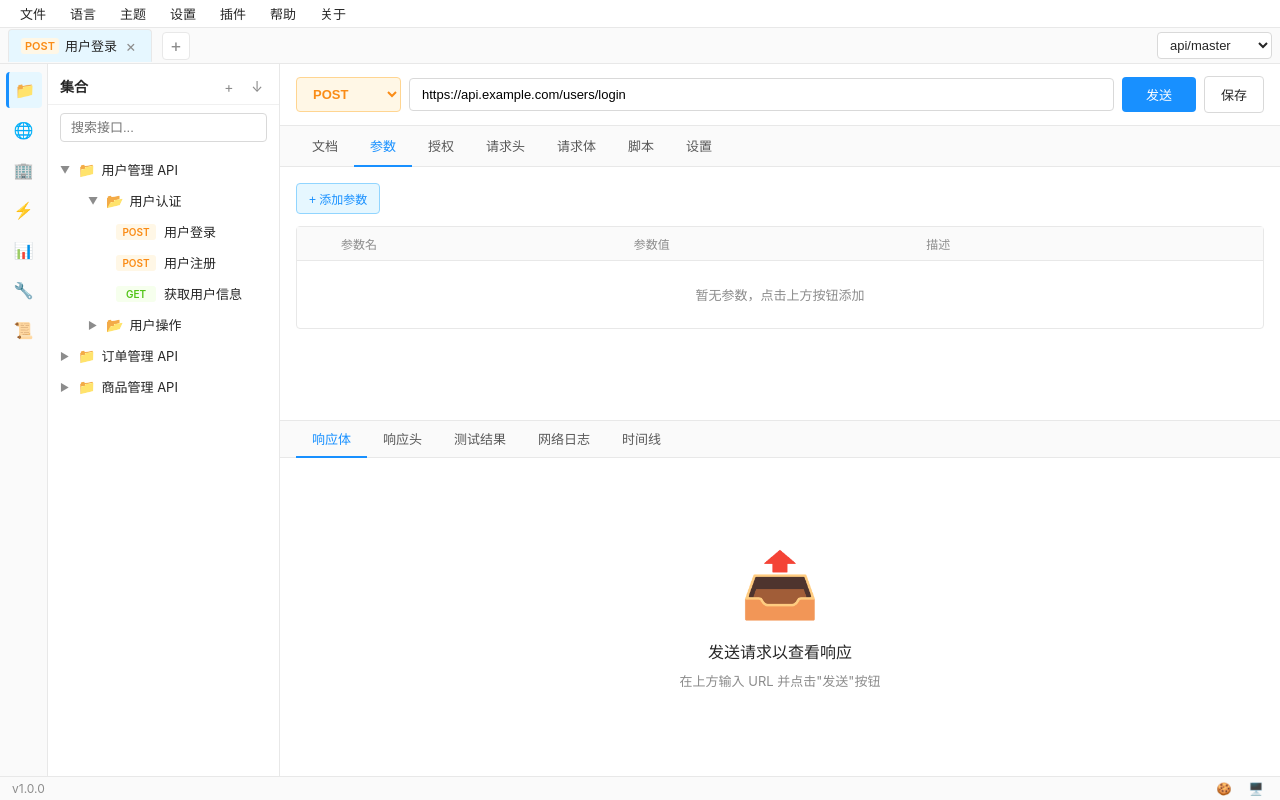
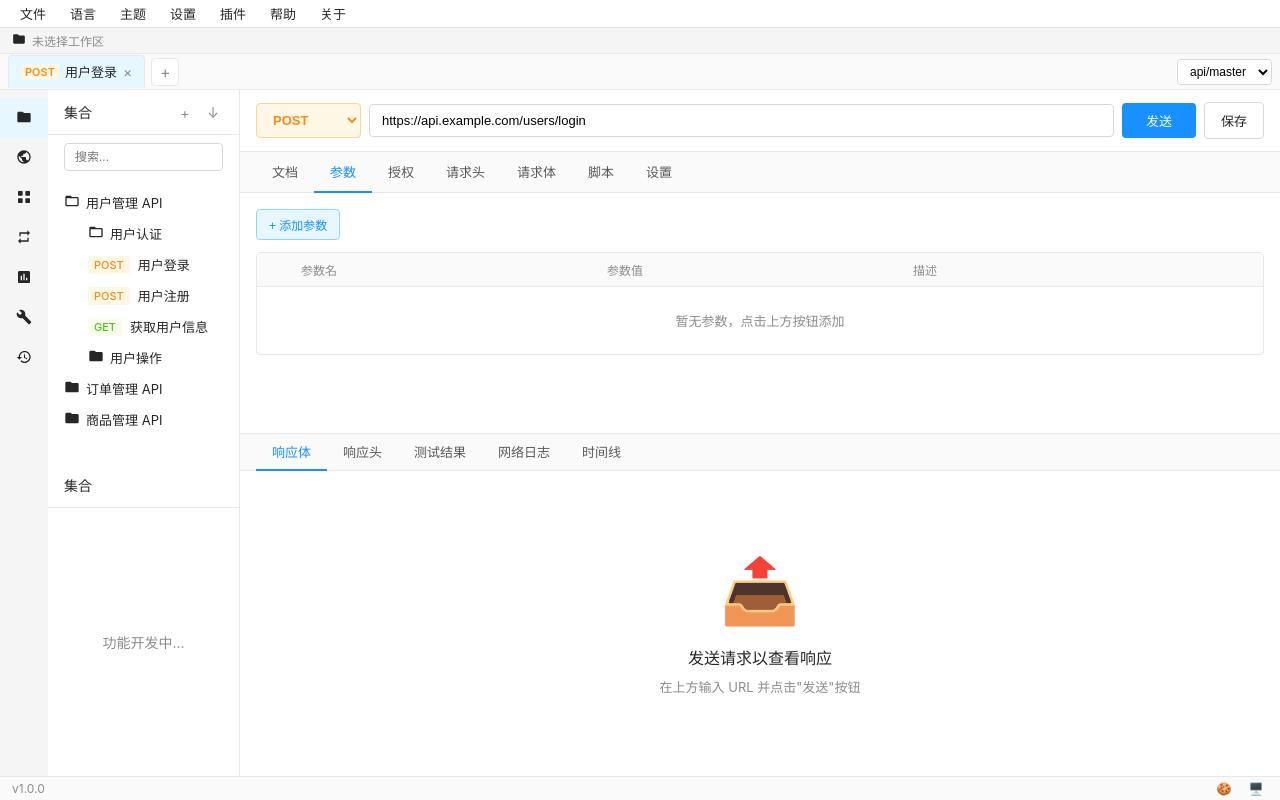
Before and after one commit to zhangwenlincn/fm-tester, a Vue app: page / in a window 1280 px wide. Built offline with nearby package versions, Linux system fonts and the light colour scheme.

Commit message:
feat: 集成工作区功能到界面
- Sidebar: 工作区面板显示列表、切换、新建、删除
- TabsBar: 标签栏上方显示当前工作区名称
- App: 启动时加载最近工作区、创建后刷新列表
- 禁用浏览器右键菜单
- 统一图标风格

```diff
--- a/src/App.vue
+++ b/src/App.vue
@@ -1,11 +1,19 @@
 <script setup>
-import { ref, reactive } from 'vue'
+import { ref, reactive, onMounted } from 'vue'
+import { invoke } from '@tauri-apps/api/core'
 import MenuBar from './components/MenuBar.vue'
 import TabsBar from './components/TabsBar.vue'
 import Sidebar from './components/Sidebar.vue'
 import RequestPanel from './components/RequestPanel.vue'
 import ResponsePanel from './components/ResponsePanel.vue'
 import StatusBar from './components/StatusBar.vue'
+import WorkspaceDialog from './components/WorkspaceDialog.vue'
+
+// 工作区数据
+const currentWorkspace = ref(null)
+const showWorkspaceDialog = ref(false)
+const workspaceDialogMode = ref('create')
+const sidebarRef = ref(null)
 
 // 标签页数据
 const tabs = ref([
@@ -28,6 +36,52 @@ const currentRequest = reactive({
 // 响应数据
 const response = ref(null)
 const loading = ref(false)
+
+// 禁用右键菜单
+onMounted(() => {
+  document.addEventListener('contextmenu', (e) => {
+    e.preventDefault()
+  })
+
+  // 加载最近打开的工作区
+  loadLastWorkspace()
+})
+
+// 加载最近工作区
+const loadLastWorkspace = async () => {
+  try {
+    const workspace = await invoke('get_last_workspace')
+    if (workspace) {
+      currentWorkspace.value = workspace
+    }
+  } catch (e) {
+    console.error('加载工作区失败:', e)
+  }
+}
+
+// 创建工作区
+const openCreateWorkspace = () => {
+  workspaceDialogMode.value = 'create'
+  showWorkspaceDialog.value = true
+}
+
+// 工作区创建完成
+const onWorkspaceCreated = (workspace) => {
+  currentWorkspace.value = workspace
+  showWorkspaceDialog.value = false
+  // 刷新侧边栏工作区列表
+  sidebarRef.value?.loadWorkspaces()
+}
+
+// 工作区切换（来自 Sidebar）
+const onSwitchWorkspace = (workspace) => {
+  currentWorkspace.value = workspace
+}
+
+// 关闭对话框
+const closeWorkspaceDialog = () => {
+  showWorkspaceDialog.value = false
+}
 
 // 添加标签页
 const addTab = () => {
@@ -146,6 +200,7 @@ const saveRequest = (request) => {
       <TabsBar
         :tabs="tabs"
         :active-tab="activeTab"
+        :workspace="currentWorkspace"
         @update:active-tab="activeTab = $event"
         @add-tab="addTab"
         @close-tab="closeTab"
@@ -155,7 +210,13 @@ const saveRequest = (request) => {
     <!-- 主内容区 -->
     <div class="main-area">
       <!-- 左侧导航 -->
-      <Sidebar @select-api="selectApi" />
+      <Sidebar
+        ref="sidebarRef"
+        :workspace="currentWorkspace"
+        @select-api="selectApi"
+        @switch-workspace="onSwitchWorkspace"
+        @create-workspace="openCreateWorkspace"
+      />
 
       <!-- 中间内容区 -->
       <div class="content-area">
@@ -181,6 +242,14 @@ const saveRequest = (request) => {
 
     <!-- 底部状态栏 -->
     <StatusBar />
+
+    <!-- 工作区对话框 -->
+    <WorkspaceDialog
+      :visible="showWorkspaceDialog"
+      :mode="workspaceDialogMode"
+      @close="closeWorkspaceDialog"
+      @created="onWorkspaceCreated"
+    />
   </div>
 </template>
 
--- a/src/components/ResponsePanel.vue
+++ b/src/components/ResponsePanel.vue
@@ -1,5 +1,6 @@
 <script setup>
 import { ref, computed } from 'vue'
+import Icon from './Icon.vue'
 
 const props = defineProps({
   response: {
@@ -142,7 +143,7 @@ const formatTime = (ms) => {
 
       <!-- 其他标签页 -->
       <div v-else class="placeholder-content">
-        <span class="placeholder-icon">📊</span>
+        <span class="placeholder-icon"><Icon name="performance" :size="32" /></span>
         <p>{{ tabs.find(t => t.key === activeTab)?.name }}</p>
         <p class="placeholder-hint">此功能正在开发中...</p>
       </div>
--- a/src/components/Sidebar.vue
+++ b/src/components/Sidebar.vue
@@ -1,14 +1,16 @@
 <script setup>
-import { ref } from 'vue'
+import { ref, onMounted, watch } from 'vue'
+import { invoke } from '@tauri-apps/api/core'
+import Icon from './Icon.vue'
 
 const navItems = [
-  { icon: '📁', name: '集合', active: true },
-  { icon: '🌐', name: '环境' },
-  { icon: '🏢', name: '工作区' },
-  { icon: '⚡', name: '功能' },
-  { icon: '📊', name: '性能' },
-  { icon: '🔧', name: '工具箱' },
-  { icon: '📜', name: '历史' }
+  { icon: 'collection', name: '集合', key: 'collection' },
+  { icon: 'environment', name: '环境', key: 'environment' },
+  { icon: 'workspace', name: '工作区', key: 'workspace' },
+  { icon: 'function', name: '功能', key: 'function' },
+  { icon: 'performance', name: '性能', key: 'performance' },
+  { icon: 'toolbox', name: '工具箱', key: 'toolbox' },
+  { icon: 'history', name: '历史', key: 'history' }
 ]
 
 const collections = ref([
@@ -58,28 +60,106 @@ const collections = ref([
   }
 ])
 
+// 工作区列表
+const workspaces = ref([])
+const currentWorkspace = ref(null)
 const activeNav = ref(0)
 const selectedApi = ref(null)
 const searchQuery = ref('')
 
-const emit = defineEmits(['selectApi'])
+const emit = defineEmits(['selectApi', 'switchWorkspace', 'createWorkspace'])
 
-const selectNav = (index) => {
+// 获取当前导航项
+const currentNavItem = () => navItems[activeNav.value]
+
+// 选择导航项
+const selectNav = async (index) => {
   activeNav.value = index
+
+  // 切换到工作区时加载工作区列表
+  if (navItems[index].key === 'workspace') {
+    await loadWorkspaces()
+  }
 }
 
+// 加载工作区列表
+const loadWorkspaces = async () => {
+  try {
+    workspaces.value = await invoke('get_workspaces')
+  } catch (e) {
+    console.error('加载工作区失败:', e)
+  }
+}
+
+// 切换工作区
+const switchWorkspace = async (workspace) => {
+  try {
+    const ws = await invoke('switch_workspace', { id: workspace.id })
+    currentWorkspace.value = ws
+    emit('switchWorkspace', ws)
+  } catch (e) {
+    console.error('切换工作区失败:', e)
+  }
+}
+
+// 新建工作区
+const createWorkspace = () => {
+  emit('createWorkspace')
+}
+
+// 删除工作区
+const deleteWorkspace = async (ws) => {
+  try {
+    await invoke('delete_workspace', { id: ws.id })
+
+    // 刷新列表
+    await loadWorkspaces()
+
+    // 如果删除的是当前工作区，清空当前工作区
+    if (currentWorkspace.value?.id === ws.id) {
+      currentWorkspace.value = null
+      emit('switchWorkspace', null)
+    }
+  } catch (e) {
+    console.error('删除工作区失败:', e)
+  }
+}
+
+// 暴露方法给父组件
+defineExpose({
+  loadWorkspaces
+})
+
+// 展开/折叠文件夹
 const toggleFolder = (item) => {
   item.expanded = !item.expanded
 }
 
-const selectApi = (api) => {
+// 选择 API
+const selectApiItem = (api) => {
   selectedApi.value = api.id
   emit('selectApi', api)
 }
 
+// 获取 HTTP 方法样式类
 const getMethodClass = (method) => {
   return method?.toLowerCase() || ''
 }
+
+// 接收父组件传入的当前工作区
+const props = defineProps({
+  workspace: Object
+})
+
+watch(() => props.workspace, (ws) => {
+  if (ws) {
+    currentWorkspace.value = ws
+  }
+})
+
+onMounted(async () => {
+  await loadWorkspaces()
+})
 </script>
 
 <template>
@@ -94,12 +174,14 @@ const getMethodClass = (method) => {
         :title="item.name"
         @click="selectNav(index)"
       >
-        <span class="nav-icon">{{ item.icon }}</span>
+        <span class="nav-icon"><Icon :name="item.icon" /></span>
       </div>
     </div>
 
-    <!-- 集合列表 -->
+    <!-- 面板内容 -->
     <div class="collection-panel">
+      <!-- 集合面板 -->
+      <template v-if="currentNavItem().key === 'collection'">
         <div class="panel-header">
           <span class="panel-title">集合</span>
           <div class="panel-actions">
@@ -112,66 +194,134 @@ const getMethodClass = (method) => {
           <input
             v-model="searchQuery"
             type="text"
-          placeholder="搜索接口..."
+            placeholder="搜索..."
             class="search-input"
           />
         </div>
 
-      <div class="collection-tree">
+        <!-- 树形列表 -->
+        <div class="tree-list">
           <template v-for="item in collections" :key="item.id">
+            <!-- 文件夹 -->
             <div
               class="tree-folder"
-            :class="{ expanded: item.expanded }"
+              @click="toggleFolder(item)"
             >
-            <div class="folder-header" @click="toggleFolder(item)">
-              <span class="folder-arrow">{{ item.expanded ? '▼' : '▶' }}</span>
-              <span class="folder-icon">📁</span>
+              <span class="folder-icon"><Icon :name="item.expanded ? 'folder-open' : 'folder'" /></span>
               <span class="folder-name">{{ item.name }}</span>
             </div>
 
-            <div v-if="item.expanded" class="folder-children">
+            <!-- 子项 -->
+            <div v-if="item.expanded && item.children" class="tree-children">
               <template v-for="child in item.children" :key="child.id">
                 <!-- 子文件夹 -->
                 <div
                   v-if="child.children"
                   class="tree-folder sub-folder"
-                  :class="{ expanded: child.expanded }"
+                  @click="toggleFolder(child)"
                 >
-                  <div class="folder-header" @click="toggleFolder(child)">
-                    <span class="folder-arrow">{{ child.expanded ? '▼' : '▶' }}</span>
-                    <span class="folder-icon">📂</span>
+                  <span class="folder-icon"><Icon :name="child.expanded ? 'folder-open' : 'folder'" /></span>
                   <span class="folder-name">{{ child.name }}</span>
                 </div>
 
-                  <div v-if="child.expanded" class="folder-children">
+                <!-- API 项 -->
+                <template v-if="child.expanded && child.children">
                   <div
                     v-for="api in child.children"
                     :key="api.id"
-                      class="api-item"
+                    class="tree-item"
                     :class="{ selected: selectedApi === api.id }"
-                      @click="selectApi(api)"
+                    @click="selectApiItem(api)"
                   >
                     <span class="method-tag" :class="getMethodClass(api.method)">{{ api.method }}</span>
-                      <span class="api-name">{{ api.name }}</span>
+                    <span class="item-name">{{ api.name }}</span>
+                  </div>
+                </template>
+
+                <!-- 直接 API 项（无子文件夹） -->
+                <div
+                  v-if="!child.children"
+                  class="tree-item"
+                  :class="{ selected: selectedApi === child.id }"
+                  @click="selectApiItem(child)"
+                >
+                  <span class="method-tag" :class="getMethodClass(child.method)">{{ child.method }}</span>
+                  <span class="item-name">{{ child.name }}</span>
+                </div>
+              </template>
+            </div>
+
+            <!-- 直接 API 项（无子文件夹） -->
+            <div v-if="item.expanded && !item.children" class="tree-children">
+              <div
+                v-for="api in item"
+                :key="api.id"
+                class="tree-item"
+                :class="{ selected: selectedApi === api.id }"
+                @click="selectApiItem(api)"
+              >
+                <span class="method-tag" :class="getMethodClass(api.method)">{{ api.method }}</span>
+                <span class="item-name">{{ api.name }}</span>
+              </div>
+            </div>
+          </template>
+        </div>
+      </template>
+
+      <!-- 工作区面板 -->
+      <template v-if="currentNavItem().key === 'workspace'">
+        <div class="panel-header">
+          <span class="panel-title">工作区</span>
+          <div class="panel-actions">
+            <span class="action-btn" title="新建工作区" @click="createWorkspace">+</span>
+          </div>
+        </div>
+
+        <!-- 当前工作区 -->
+        <div class="current-workspace" v-if="currentWorkspace">
+          <div class="ws-current-header">当前工作区</div>
+          <div class="ws-current-item">
+            <span class="ws-icon"><Icon name="ws" /></span>
+            <div class="ws-info">
+              <span class="ws-name">{{ currentWorkspace.name }}</span>
+              <span class="ws-path">{{ currentWorkspace.path }}</span>
             </div>
           </div>
         </div>
 
-                <!-- 直接的 API 项 -->
+        <!-- 工作区列表 -->
+        <div class="workspace-list">
+          <div class="ws-list-header">所有工作区</div>
           <div
-                  v-else
-                  class="api-item"
-                  :class="{ selected: selectedApi === child.id }"
-                  @click="selectApi(child)"
+            v-for="ws in workspaces"
+            :key="ws.id"
+            class="ws-item"
+            :class="{ active: currentWorkspace?.id === ws.id }"
           >
-                  <span class="method-tag" :class="getMethodClass(child.method)">{{ child.method }}</span>
-                  <span class="api-name">{{ child.name }}</span>
+            <span class="ws-icon" @click="switchWorkspace(ws)"><Icon name="ws" /></span>
+            <div class="ws-info" @click="switchWorkspace(ws)">
+              <span class="ws-name">{{ ws.name }}</span>
+              <span class="ws-desc">{{ ws.description || '无描述' }}</span>
+              <span class="ws-time">最后打开: {{ ws.last_opened }}</span>
             </div>
-              </template>
+            <span class="ws-delete" @click="deleteWorkspace(ws)" title="删除工作区">×</span>
+          </div>
+
+          <div v-if="workspaces.length === 0" class="ws-empty">
+            暂无工作区，点击上方 + 创建
           </div>
         </div>
       </template>
+
+      <!-- 其他面板（占位） -->
+      <template v-else>
+        <div class="panel-header">
+          <span class="panel-title">{{ currentNavItem().name }}</span>
         </div>
+        <div class="empty-panel">
+          功能开发中...
+        </div>
+      </template>
     </div>
   </div>
 </template>
@@ -179,44 +329,37 @@ const getMethodClass = (method) => {
 <style scoped>
 .sidebar {
   display: flex;
-  width: 280px;
-  height: 100%;
+  width: 240px;
   background: #ffffff;
   border-right: 1px solid #e8e8e8;
 }
 
 .icon-nav {
   width: 48px;
-  background: #fafafa;
-  border-right: 1px solid #e8e8e8;
+  background: #f5f5f5;
   display: flex;
   flex-direction: column;
-  align-items: center;
   padding: 8px 0;
 }
 
 .nav-item {
-  width: 36px;
-  height: 36px;
   display: flex;
   align-items: center;
   justify-content: center;
+  height: 40px;
   cursor: pointer;
-  border-radius: 4px;
-  margin-bottom: 4px;
 }
 
 .nav-item:hover {
-  background: #e6f7ff;
+  background: #e8e8e8;
 }
 
 .nav-item.active {
   background: #e6f7ff;
-  border-left: 3px solid #1890ff;
 }
 
 .nav-icon {
-  font-size: 16px;
+  font-size: 18px;
 }
 
 .collection-panel {
@@ -228,15 +371,15 @@ const getMethodClass = (method) => {
 
 .panel-header {
   display: flex;
+  justify-content: space-between;
   align-items: center;
-  justify-content: space-between;
-  padding: 12px 12px 8px;
-  border-bottom: 1px solid #f0f0f0;
+  padding: 12px 16px;
+  border-bottom: 1px solid #e8e8e8;
 }
 
 .panel-title {
   font-size: 14px;
-  font-weight: 600;
+  font-weight: 500;
   color: #262626;
 }
 
@@ -253,7 +396,6 @@ const getMethodClass = (method) => {
   justify-content: center;
   cursor: pointer;
   color: #8c8c8c;
-  font-size: 14px;
 }
 
 .action-btn:hover {
@@ -261,15 +403,15 @@ const getMethodClass = (method) => {
 }
 
 .search-box {
-  padding: 8px 12px;
+  padding: 8px 16px;
 }
 
 .search-input {
   width: 100%;
   padding: 6px 10px;
-  font-size: 13px;
   border: 1px solid #d9d9d9;
   border-radius: 4px;
+  font-size: 12px;
   outline: none;
 }
 
@@ -277,105 +419,204 @@ const getMethodClass = (method) => {
   border-color: #1890ff;
 }
 
-.collection-tree {
+.tree-list {
   flex: 1;
   overflow-y: auto;
-  padding: 4px 0;
+  padding: 8px 0;
 }
 
 .tree-folder {
-  user-select: none;
+  display: flex;
+  align-items: center;
+  padding: 6px 16px;
+  cursor: pointer;
 }
 
-.folder-header {
-  display: flex;
-  align-items: center;
-  padding: 6px 12px;
-  cursor: pointer;
-  gap: 6px;
-}
-
-.folder-header:hover {
+.tree-folder:hover {
   background: #f5f5f5;
 }
 
-.folder-arrow {
-  font-size: 10px;
-  color: #8c8c8c;
-  width: 12px;
+.sub-folder {
+  padding-left: 32px;
 }
 
 .folder-icon {
   font-size: 14px;
+  margin-right: 6px;
 }
 
 .folder-name {
   font-size: 13px;
   color: #262626;
-  flex: 1;
-  overflow: hidden;
-  text-overflow: ellipsis;
-  white-space: nowrap;
 }
 
-.folder-children {
-  padding-left: 16px;
+.tree-children {
+  padding-left: 8px;
 }
 
-.sub-folder .folder-header {
-  padding-left: 24px;
+.tree-item {
+  display: flex;
+  align-items: center;
+  padding: 6px 16px 6px 32px;
+  cursor: pointer;
 }
 
-.api-item {
-  display: flex;
-  align-items: center;
-  padding: 6px 12px 6px 36px;
-  cursor: pointer;
-  gap: 8px;
-}
-
-.api-item:hover {
+.tree-item:hover {
   background: #f5f5f5;
 }
 
-.api-item.selected {
+.tree-item.selected {
   background: #e6f7ff;
 }
 
 .method-tag {
-  font-size: 10px;
-  font-weight: 600;
+  font-size: 11px;
+  font-weight: 500;
   padding: 2px 6px;
   border-radius: 3px;
-  min-width: 40px;
-  text-align: center;
+  margin-right: 8px;
+}
+
+.method-tag.post {
+  background: #fff7e6;
+  color: #fa8c16;
 }
 
 .method-tag.get {
+  background: #f6ffed;
   color: #52c416;
-  background: #f6ffed;
-}
-
-.method-tag.post {
-  color: #fa8c16;
-  background: #fff7e6;
 }
 
 .method-tag.put {
+  background: #e6f7ff;
   color: #1890ff;
-  background: #e6f7ff;
 }
 
 .method-tag.delete {
+  background: #fff1f0;
   color: #f5222d;
-  background: #fff1f0;
 }
 
-.api-name {
+.item-name {
   font-size: 13px;
   color: #262626;
-  overflow: hidden;
-  text-overflow: ellipsis;
-  white-space: nowrap;
+}
+
+/* 工作区样式 */
+.current-workspace {
+  padding: 16px;
+  border-bottom: 1px solid #e8e8e8;
+}
+
+.ws-current-header {
+  font-size: 12px;
+  color: #8c8c8c;
+  margin-bottom: 8px;
+}
+
+.ws-current-item {
+  display: flex;
+  align-items: flex-start;
+  gap: 8px;
+  padding: 8px;
+  background: #e6f7ff;
+  border-radius: 4px;
+}
+
+.workspace-list {
+  flex: 1;
+  overflow-y: auto;
+  padding: 16px;
+}
+
+.ws-list-header {
+  font-size: 12px;
+  color: #8c8c8c;
+  margin-bottom: 8px;
+}
+
+.ws-item {
+  display: flex;
+  align-items: flex-start;
+  gap: 8px;
+  padding: 10px;
+  margin-bottom: 8px;
+  border-radius: 4px;
+  border: 1px solid #e8e8e8;
+}
+
+.ws-icon, .ws-info {
+  cursor: pointer;
+}
+
+.ws-item:hover {
+  background: #f5f5f5;
+}
+
+.ws-item.active {
+  background: #e6f7ff;
+  border-color: #1890ff;
+}
+
+.ws-icon {
+  font-size: 16px;
+}
+
+.ws-info {
+  display: flex;
+  flex-direction: column;
+  flex: 1;
+}
+
+.ws-name {
+  font-size: 14px;
+  font-weight: 500;
+  color: #262626;
+}
+
+.ws-path {
+  font-size: 12px;
+  color: #8c8c8c;
+}
+
+.ws-desc {
+  font-size: 12px;
+  color: #8c8c8c;
+}
+
+.ws-time {
+  font-size: 11px;
+  color: #bfbfbf;
+}
+
+.ws-delete {
+  font-size: 16px;
+  color: #bfbfbf;
+  cursor: pointer;
+  padding: 4px;
+  opacity: 0;
+  transition: opacity 0.2s;
+}
+
+.ws-item:hover .ws-delete {
+  opacity: 1;
+}
+
+.ws-delete:hover {
+  color: #f5222d;
+}
+
+.ws-empty {
+  text-align: center;
+  color: #8c8c8c;
+  padding: 20px;
+}
+
+.empty-panel {
+  flex: 1;
+  display: flex;
+  align-items: center;
+  justify-content: center;
+  color: #8c8c8c;
 }
 </style>
--- a/src/components/TabsBar.vue
+++ b/src/components/TabsBar.vue
@@ -1,5 +1,6 @@
 <script setup>
 import { ref } from 'vue'
+import Icon from './Icon.vue'
 
 const props = defineProps({
   tabs: {
@@ -9,6 +10,10 @@ const props = defineProps({
   activeTab: {
     type: Number,
     default: 0
+  },
+  workspace: {
+    type: Object,
+    default: null
   }
 })
 
@@ -29,6 +34,20 @@ const closeTab = (index, event) => {
 </script>
 
 <template>
+  <div class="tabs-wrapper">
+    <!-- 工作区显示栏 -->
+    <div class="workspace-bar">
+      <div class="workspace-info" v-if="workspace">
+        <span class="ws-icon"><Icon name="ws" :size="14" /></span>
+        <span class="ws-name">{{ workspace.name }}</span>
+      </div>
+      <div class="workspace-info no-workspace" v-else>
+        <span class="ws-icon"><Icon name="ws" :size="14" /></span>
+        <span class="ws-name">未选择工作区</span>
+      </div>
+    </div>
+
+    <!-- 标签栏 -->
     <div class="tabs-bar">
       <div class="tabs-container">
         <div
@@ -55,9 +74,44 @@ const closeTab = (index, event) => {
         </select>
       </div>
     </div>
+  </div>
 </template>
 
 <style scoped>
+.tabs-wrapper {
+  display: flex;
+  flex-direction: column;
+  background: #fafafa;
+}
+
+.workspace-bar {
+  display: flex;
+  align-items: center;
+  padding: 4px 12px;
+  background: #f5f5f5;
+  border-bottom: 1px solid #e8e8e8;
+}
+
+.workspace-info {
+  display: flex;
+  align-items: center;
+  gap: 6px;
+}
+
+.ws-icon {
+  font-size: 14px;
+}
+
+.ws-name {
+  font-size: 12px;
+  color: #262626;
+  font-weight: 500;
+}
+
+.no-workspace .ws-name {
+  color: #8c8c8c;
+}
+
 .tabs-bar {
   display: flex;
   align-items: center;
@@ -131,19 +185,13 @@ const closeTab = (index, event) => {
 }
 
 .tab-close {
-  font-size: 16px;
+  font-size: 14px;
   color: #8c8c8c;
-  width: 16px;
-  height: 16px;
-  display: flex;
-  align-items: center;
-  justify-content: center;
-  border-radius: 50%;
+  cursor: pointer;
 }
 
 .tab-close:hover {
-  background: #ff4d4f;
-  color: #ffffff;
+  color: #f5222d;
 }
 
 .tab-add {
@@ -155,28 +203,29 @@ const closeTab = (index, event) => {
   background: #ffffff;
   border: 1px solid #e8e8e8;
   border-radius: 4px;
-  margin-left: 8px;
   cursor: pointer;
-  font-size: 18px;
+  margin-left: 4px;
+}
+
+.tab-add:hover {
+  background: #f5f5f5;
+}
+
+.tab-add span {
+  font-size: 16px;
   color: #8c8c8c;
 }
 
-.tab-add:hover {
-  background: #e6f7ff;
-  color: #1890ff;
-}
-
 .env-selector {
-  margin-left: 16px;
+  margin-left: 12px;
 }
 
 .env-select {
-  padding: 4px 24px 4px 8px;
-  font-size: 13px;
+  padding: 4px 8px;
+  font-size: 12px;
   border: 1px solid #d9d9d9;
   border-radius: 4px;
-  background: #ffffff;
-  color: #262626;
+  background: #fff;
   cursor: pointer;
   outline: none;
 }
```
Lines whose indentation alone changed are shown as unchanged.
